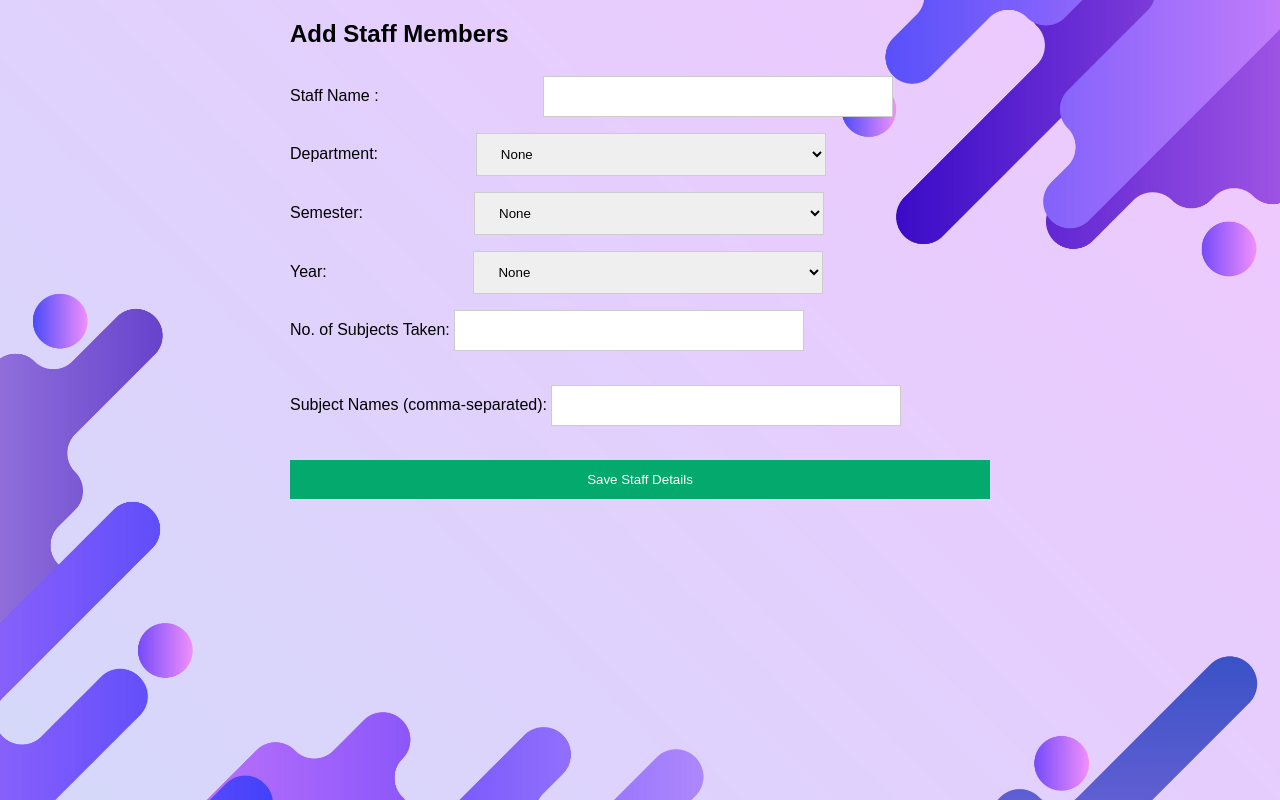
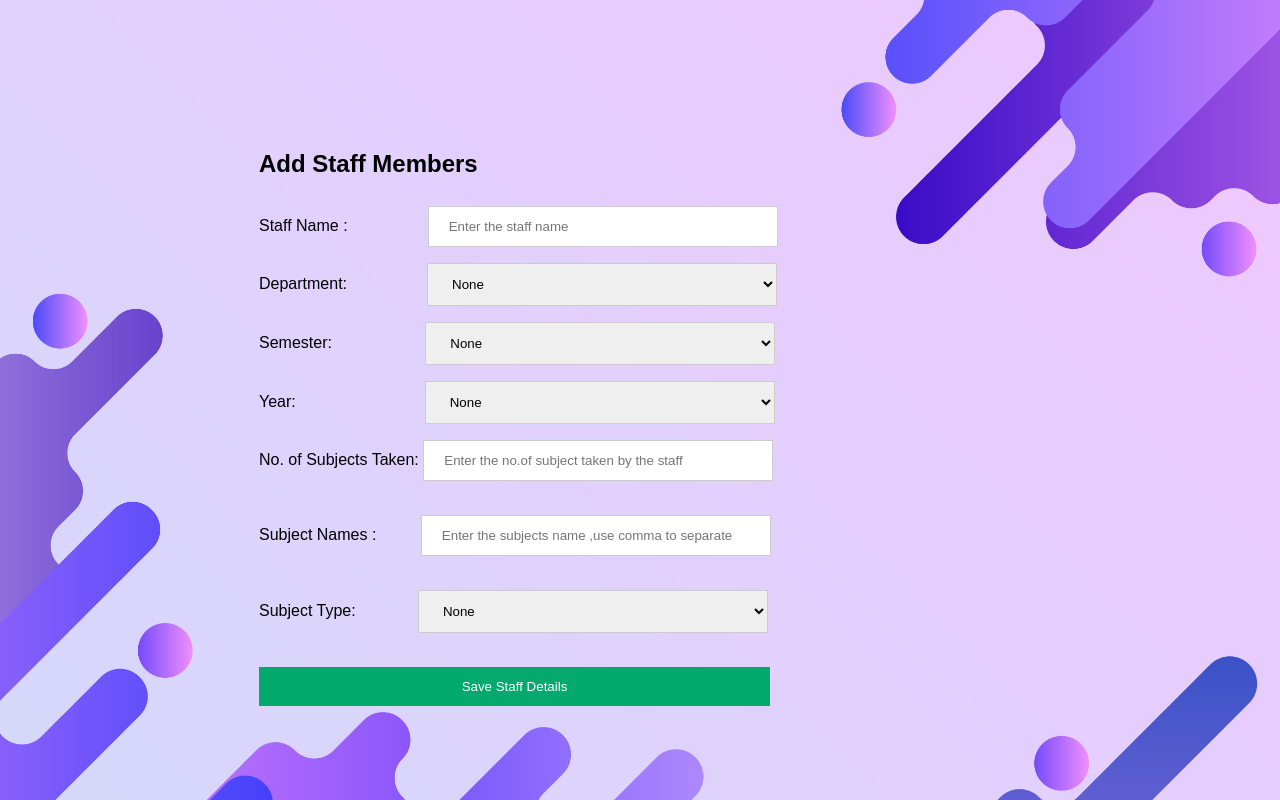
Before and after one commit to MSPVLPolytechnicCollege/Academic-Planner, a Flask app: page /add_staffs in a window 1280 px wide. Run offline with Flask 3, Linux system fonts and the light colour scheme.

Commit message:
Update add_staff.html

```diff
--- a/template/add_staff.html
+++ b/template/add_staff.html
@@ -1,8 +1,9 @@
 <!DOCTYPE html>
 <html>
 <head>
-<style>
-        body {background: url('static/bg_page.jpg');background-size: cover; font-family: Arial, sans-serif; margin: 20px; }
+    <title>Add Staff Details</title>
+    <style>
+        body {background: url('static/bg_page.jpg');background-size: cover; font-family: Arial, sans-serif; margin-right: 70px; margin-top:150px}
         .container { max-width: 700px; margin: auto; }
         .delete-btn { background-color: red; color: white; width: 100%; cursor: pointer; }
         .save-btn { background-color: #04AA6D; color: white; border: none; width: 100%; padding: 10px 15px; cursor: pointer; margin-top: 20px; display: block; }
@@ -20,9 +21,77 @@
             margin: 8px 0;
             border: none;
             cursor: pointer;
-            width: 100%;
+            width: 73%;
         }
+        .hint{
+        display: block;
+        font-size: 12px;
+         color: gray;}
     </style>
+
+</head>
+<body>
+	<div class="container">
+		<h2>Add Staff Members</h2>
+		<label for="staff_name" >Staff Name :</label>
+        &nbsp;&nbsp;&nbsp;&nbsp;&nbsp;&nbsp;&nbsp;&nbsp;&nbsp;&nbsp;&nbsp;&nbsp;&nbsp;&nbsp;&nbsp;&nbsp;
+		<input type="text" id="staff_name" name="staff_name" required placeholder="Enter the staff name"></br>
+
+
+	    <label for="department">Department:</label>
+        &nbsp;&nbsp;&nbsp;&nbsp;&nbsp;&nbsp;&nbsp;&nbsp;&nbsp;&nbsp;&nbsp;&nbsp;&nbsp;&nbsp;&nbsp;&nbsp;
+        <select id="department">
+            <option value="none" selected disabled>None</option>
+            <option value="CE">Computer Engineering (CE)</option>
+            <option value="IT">Information Technology(IT)</option>
+            <option value="ECE">Electronics & Communication Engineering (ECE)</option>
+            <option value="EEE">Electrical & Electronics Engineering (EEE)</option>
+            <option value="MECH">Mechanical Engineering (MECH)</option>
+            <option value="AUTO">Automobile Engineering (AUTO)</option>
+            <option value="CIVIL">Civil Engineering (CIVIL)</option>
+        </select>
+        <br>
+
+        <label for="semester">Semester:</label>
+        &nbsp;&nbsp;&nbsp;&nbsp;&nbsp;&nbsp;&nbsp;&nbsp;&nbsp;&nbsp;&nbsp;&nbsp;&nbsp;&nbsp;&nbsp;&nbsp;&nbsp;&nbsp;&nbsp;
+        <select id="semester">
+            <option value="none" selected disabled>None</option>
+            <option value="1">1</option>
+            <option value="2">2</option>
+            <option value="3">3</option>
+            <option value="4">4</option>
+            <option value="5">5</option>
+            <option value="6">6</option>
+        </select>
+        <br>
+
+        <label for="year">Year:</label>
+        &nbsp;&nbsp;&nbsp;&nbsp;&nbsp;&nbsp;&nbsp;&nbsp;&nbsp;&nbsp;&nbsp;&nbsp;&nbsp;&nbsp;&nbsp;&nbsp;&nbsp;&nbsp;&nbsp;&nbsp;&nbsp;&nbsp;&nbsp;&nbsp;&nbsp;&nbsp;&nbsp;
+        <select id="year">
+            <option value="none" selected disabled>None</option>
+            <option value="Year I">Year I</option>
+            <option value="Year II">Year II</option>
+            <option value="Year III">Year III</option>
+        </select>
+        <br>
+        <label for="no_of_subjects">No. of Subjects Taken:</label>
+        <input type="number" id="no_of_subjects" name="no_of_subjects" min="1" max="6" placeholder="Enter the no.of subject taken by the staff" required><br><br>
+
+        <label for="subject_names">Subject Names :</label>
+        &nbsp;&nbsp;&nbsp;&nbsp;&nbsp;&nbsp;&nbsp;&nbsp;
+        <input type="text" id="subject_names" name="subject_names" placeholder="Enter the subjects name ,use comma to separate" required><br><br>
+
+         <label for="subject_type">Subject Type:</label>
+        &nbsp;&nbsp;&nbsp;&nbsp;&nbsp;&nbsp;&nbsp;&nbsp;&nbsp;&nbsp;&nbsp;&nbsp;
+        <select id="subject_type">
+            <option value="none" selected disabled>None</option>
+            <option value="Theory">Theory</option>
+            <option value="Practical">Practical</option>
+            <option value="Practicum">Practicum</option>
+        </select><br><br>
+
+        <button type="submit" onclick="saveStaffDetails()">Save Staff Details</button>
+    </div>
     <script>
         function saveStaffDetails() {
             const staff_name = document.getElementById("staff_name").value;
@@ -31,8 +100,9 @@
             const year = document.getElementById("year").value;
             const no_of_subjects = document.getElementById("no_of_subjects").value;
             const subject_names = document.getElementById("subject_names").value;
+            const subject _type = document.getElementById("subject_type").value;
 
-            if (!staff_name || !department || !semester || !year || !no_of_subjects || !subject_names) {
+            if (!staff_name || !department || !semester || !year || !no_of_subjects || !subject_names || !subject_type) {
                 alert("Please fill in all fields.");
                 return;
             }
@@ -43,7 +113,8 @@
                 semester: semester,
                 year: year,
                 no_of_subjects: parseInt(no_of_subjects),
-                subject_names: subject_names
+                subject_names: subject_names,
+                subject_type: subject_type
             };
 
             fetch("http://127.0.0.1:5000/save_staff", {
@@ -64,60 +135,5 @@
         }
     </script>
 
-</head>
-<body>
-	<div class="container">
-        <form>
-		<h2>Add Staff Members</h2>
-		<label for="staff_name" >Staff Name :</label>
-        &nbsp;&nbsp;&nbsp;&nbsp;&nbsp;&nbsp;&nbsp;&nbsp;&nbsp;&nbsp;&nbsp;&nbsp;&nbsp;&nbsp;&nbsp;&nbsp;&nbsp;&nbsp;&nbsp;&nbsp;&nbsp;&nbsp;&nbsp;&nbsp;&nbsp;&nbsp;&nbsp;&nbsp;&nbsp;&nbsp;&nbsp;&nbsp;&nbsp;&nbsp;&nbsp;
-		<input type="text" id="staff_name" name="staff_name" required></br>
-
-
-	    <label for="department">Department:</label>
-        &nbsp;&nbsp;&nbsp;&nbsp;&nbsp;&nbsp;&nbsp;&nbsp;&nbsp;&nbsp;&nbsp;&nbsp;&nbsp;&nbsp;&nbsp;&nbsp;&nbsp;&nbsp;&nbsp;&nbsp;
-        <select id="department">
-            <option value="none" selected disabled>None</option>
-            <option value="CE">Computer Engineering (CE)</option>
-            <option value="IT">Information Technology(IT)</option>
-            <option value="ECE">Electronics & Communication Engineering (ECE)</option>
-            <option value="EEE">Electrical & Electronics Engineering (EEE)</option>
-            <option value="MECH">Mechanical Engineering (MECH)</option>
-            <option value="AUTO">Automobile Engineering (AUTO)</option>
-            <option value="CIVIL">Civil Engineering (CIVIL)</option>
-        </select>
-        <br>
-
-        <label for="semester">Semester:</label>
-        &nbsp;&nbsp;&nbsp;&nbsp;&nbsp;&nbsp;&nbsp;&nbsp;&nbsp;&nbsp;&nbsp;&nbsp;&nbsp;&nbsp;&nbsp;&nbsp;&nbsp;&nbsp;&nbsp;&nbsp;&nbsp;&nbsp;&nbsp;
-        <select id="semester">
-            <option value="none" selected disabled>None</option>
-            <option value="1">1</option>
-            <option value="2">2</option>
-            <option value="3">3</option>
-            <option value="4">4</option>
-            <option value="5">5</option>
-            <option value="6">6</option>
-        </select>
-        <br>
-
-        <label for="year">Year:</label>
-        &nbsp;&nbsp;&nbsp;&nbsp;&nbsp;&nbsp;&nbsp;&nbsp;&nbsp;&nbsp;&nbsp;&nbsp;&nbsp;&nbsp;&nbsp;&nbsp;&nbsp;&nbsp;&nbsp;&nbsp;&nbsp;&nbsp;&nbsp;&nbsp;&nbsp;&nbsp;&nbsp;&nbsp;&nbsp;&nbsp;&nbsp;
-        <select id="year">
-            <option value="none" selected disabled>None</option>
-            <option value="Year I">Year I</option>
-            <option value="Year II">Year II</option>
-            <option value="Year III">Year III</option>
-        </select>
-        <br>
-        <label for="no_of_subjects">No. of Subjects Taken:</label>
-        <input type="number" id="no_of_subjects" name="no_of_subjects" min="1" max="6" required><br><br>
-
-        <label for="subject_names">Subject Names (comma-separated):</label>
-        <input type="text" id="subject_names" name="subject_names" required><br><br>
-
-        <button type="submit">Save Staff Details</button>
-        </form>
-    </div>
 </body>
 </html>
```
